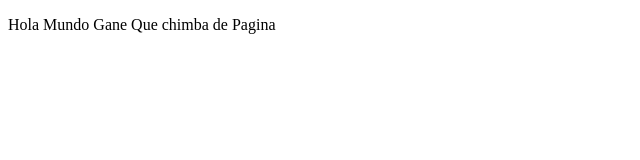
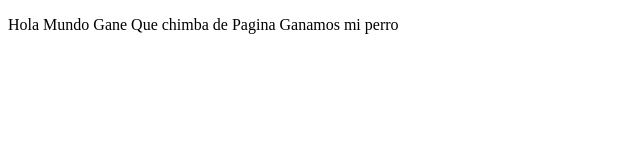
Before and after one commit to nelamar2018/proyectoDemoCursoPrework, a plain HTML site: page index.html in a window 1280 px wide. Shown: the whole page, without its empty margins (0-640 px from the left). Drawn offline with Linux system fonts and the light colour scheme.

Commit message:
Secound commit

```diff
--- a/index.html
+++ b/index.html
@@ -10,7 +10,7 @@
     <p>
         Hola Mundo Gane
         Que chimba de Pagina
-
+        Ganamos mi perro
 
 </body>
 </html>
```
